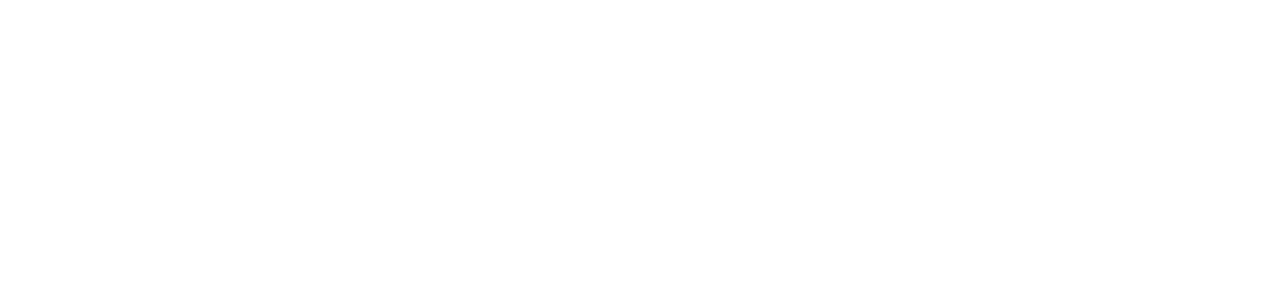
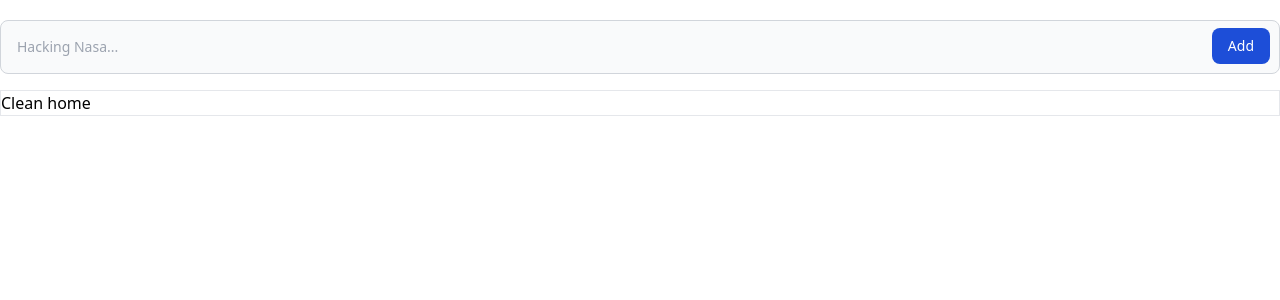
Before and after one commit to muradilinc/homework53, a React (Vite) app: page / in a window 1280 px wide. Shown: the top 300 px of the page. Built offline with nearby package versions, Linux system fonts and the light colour scheme.

Commit message:
created components Form and Task

```diff
--- a/src/App.tsx
+++ b/src/App.tsx
@@ -1,11 +1,14 @@
 import React from 'react';
+import AddTaskForm from './component/AddTaskForm/AddTaskForm.tsx';
+import Task from './component/Task/Task.tsx';
 
 const App = () => {
-    return (
-        <div>
-
-        </div>
-    );
+  return (
+    <div className="container mx-auto my-5">
+      <AddTaskForm/>
+      <Task/>
+    </div>
+  );
 };
 
 export default App;
--- /dev/null
+++ b/src/component/AddTaskForm/AddTaskForm.tsx
@@ -0,0 +1,23 @@
+import React from 'react';
+
+const AddTaskForm: React.FC = () => {
+  return (
+    <React.Fragment>
+
+      <form>
+        <label htmlFor="search" className="mb-2 text-sm font-medium text-gray-900 sr-only dark:text-white">Search</label>
+        <div className="relative">
+          <input type="search" id="search"
+                 className="block w-full p-4 text-sm text-gray-900 border border-gray-300 rounded-lg bg-gray-50 focus:ring-blue-500 focus:border-blue-500 dark:bg-gray-700 dark:border-gray-600 dark:placeholder-gray-400 dark:text-white dark:focus:ring-blue-500 dark:focus:border-blue-500"
+                 placeholder="Hacking Nasa..." required/>
+          <button type="submit"
+                  className="text-white absolute right-2.5 bottom-2.5 bg-blue-700 hover:bg-blue-800 focus:ring-4 focus:outline-none focus:ring-blue-300 font-medium rounded-lg text-sm px-4 py-2 dark:bg-blue-600 dark:hover:bg-blue-700 dark:focus:ring-blue-800">Add
+          </button>
+        </div>
+      </form>
+
+    </React.Fragment>
+  );
+};
+
+export default AddTaskForm;
--- /dev/null
+++ b/src/component/Task/Task.tsx
@@ -0,0 +1,11 @@
+import React from 'react';
+
+const Task = () => {
+  return (
+    <div className='border mt-4'>
+      <h1>Clean home</h1>
+    </div>
+  );
+};
+
+export default Task;
```
